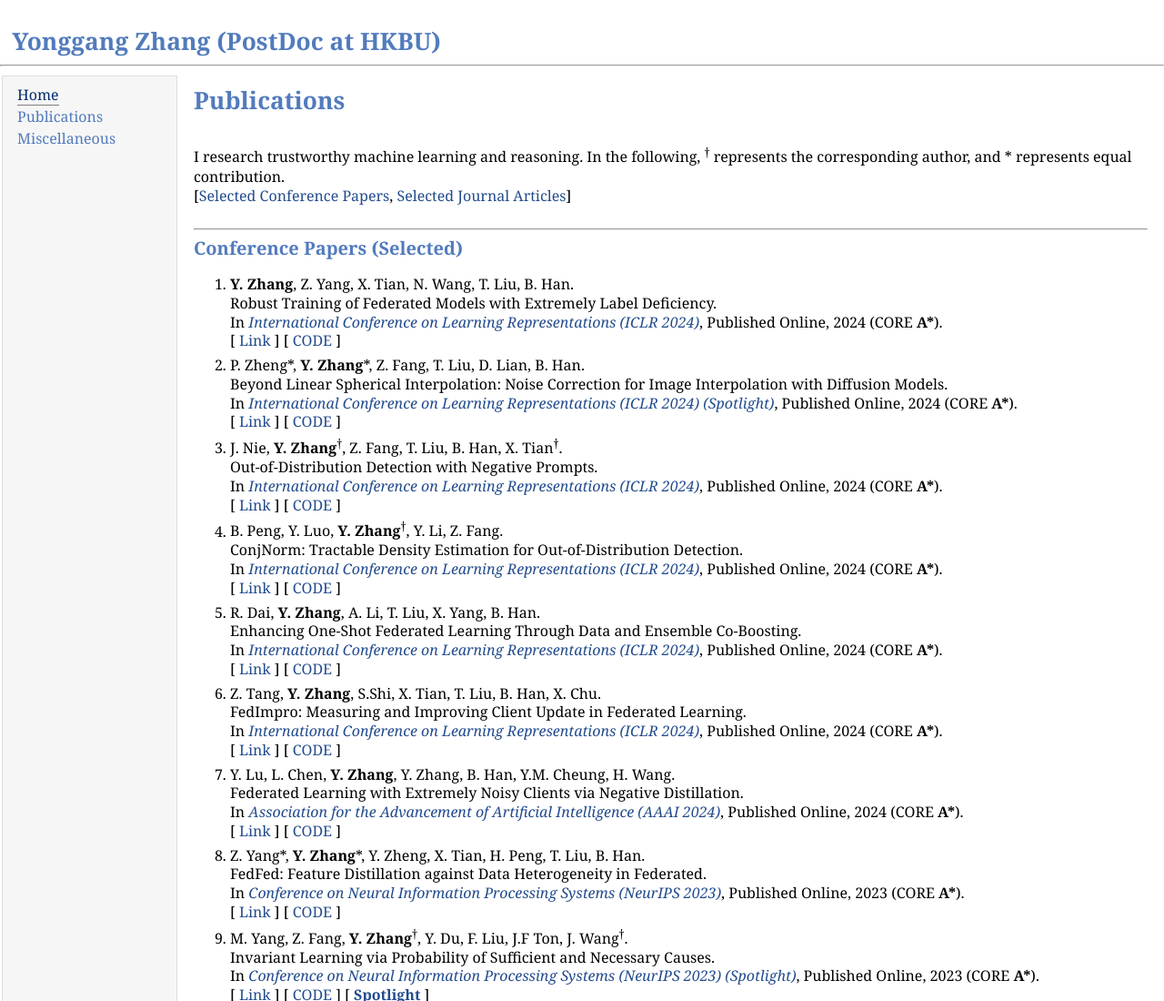
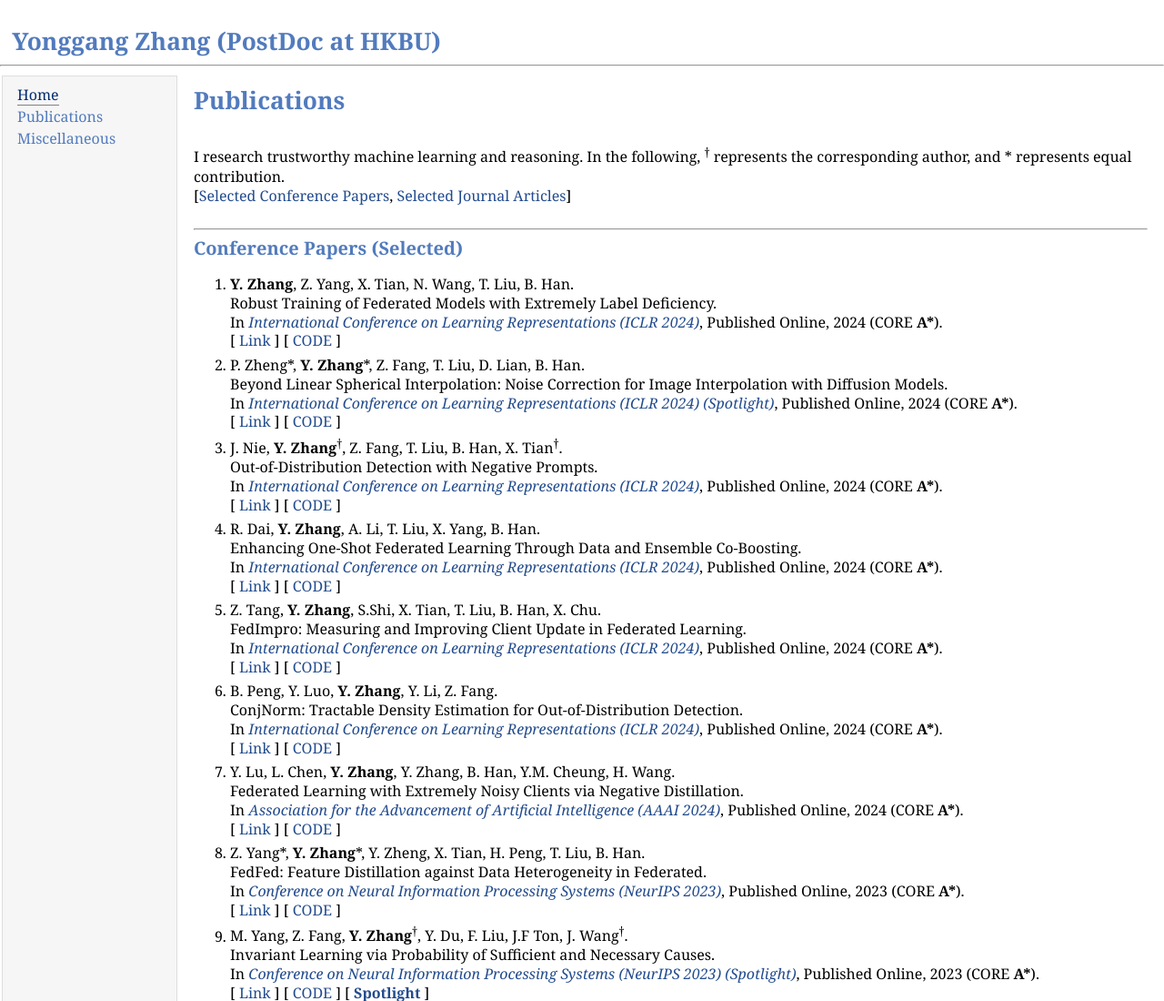
Before and after one commit to YonggangZhangBen/yonggangzhangben.github.io, a plain HTML site: page publication.html in a window 1280 px wide. Shown: the top 1100 px of the page at 91% size. Drawn offline with Linux system fonts and the light colour scheme.

Commit message:
Update publication.html

```diff
--- a/publication.html
+++ b/publication.html
@@ -52,14 +52,6 @@
 		[ <a href="https://yonggangzhangben.github.io/publication.html" target="_blank">CODE</a> ]
             </p></li>
 	    <li><p>
-                B. Peng, Y. Luo, <b>Y. Zhang</b><sup>&#8224</sup>, Y. Li, Z. Fang. <br>
-                ConjNorm: Tractable Density Estimation for Out-of-Distribution Detection. <br>
-                 In <a href= https://iclr.cc/" target="_blank"><i> International Conference on Learning Representations (ICLR 2024)</i></a>,
-		    Published Online, 2024 (CORE <b>A*</b>).<br>
-                [ <a href="https://yonggangzhangben.github.io/publication.html" target="_blank">Link</a> ]
-		[ <a href="https://yonggangzhangben.github.io/publication.html" target="_blank">CODE</a> ]
-            </p></li>
-	    <li><p>
                 R. Dai, <b>Y. Zhang</b>, A. Li, T. Liu, X. Yang, B. Han.<br>
                 Enhancing One-Shot Federated Learning Through Data and Ensemble Co-Boosting. <br>
                  In <a href= https://iclr.cc/" target="_blank"><i> International Conference on Learning Representations (ICLR 2024)</i></a>,
@@ -70,6 +62,14 @@
 	    <li><p>
                 Z. Tang, <b>Y. Zhang</b>, S.Shi, X. Tian, T. Liu, B. Han, X. Chu. <br>
                 FedImpro: Measuring and Improving Client Update in Federated Learning. <br>
+                 In <a href= https://iclr.cc/" target="_blank"><i> International Conference on Learning Representations (ICLR 2024)</i></a>,
+		    Published Online, 2024 (CORE <b>A*</b>).<br>
+                [ <a href="https://yonggangzhangben.github.io/publication.html" target="_blank">Link</a> ]
+		[ <a href="https://yonggangzhangben.github.io/publication.html" target="_blank">CODE</a> ]
+            </p></li>
+	    <li><p>
+                B. Peng, Y. Luo, <b>Y. Zhang</b>, Y. Li, Z. Fang. <br>
+                ConjNorm: Tractable Density Estimation for Out-of-Distribution Detection. <br>
                  In <a href= https://iclr.cc/" target="_blank"><i> International Conference on Learning Representations (ICLR 2024)</i></a>,
 		    Published Online, 2024 (CORE <b>A*</b>).<br>
                 [ <a href="https://yonggangzhangben.github.io/publication.html" target="_blank">Link</a> ]
```
